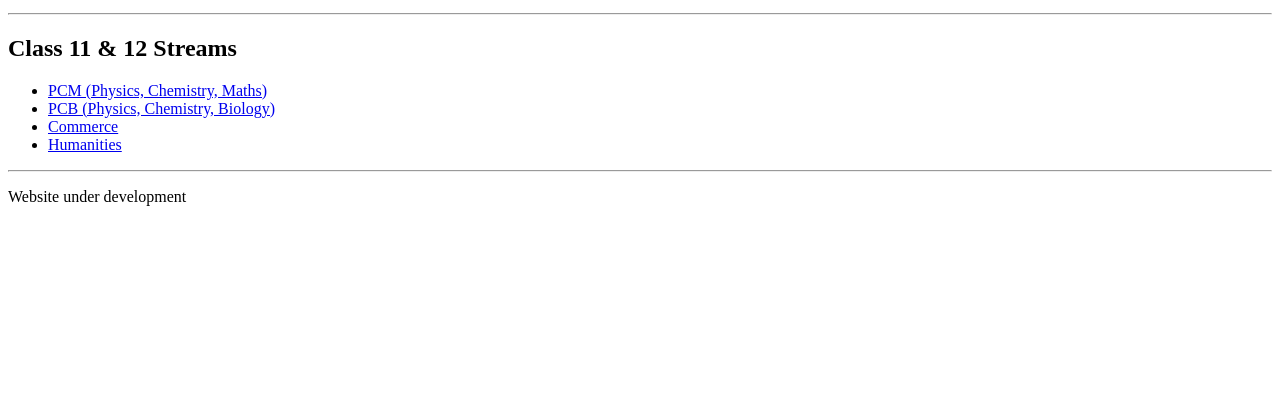
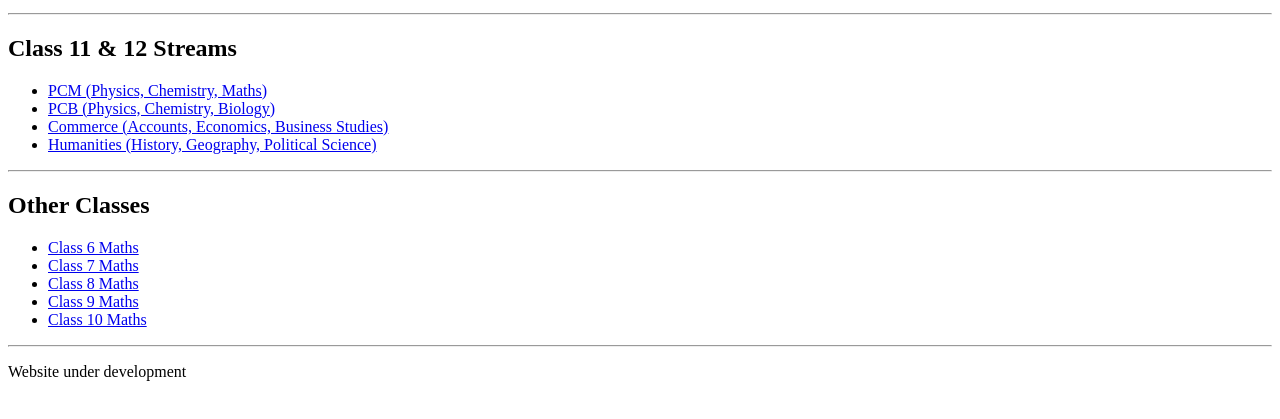
Before and after one commit to studynotes6/studynotes.github.io, a plain HTML site: page index.html in a window 1280 px wide. Shown: the part 101-520 px from the top of the page. Drawn offline with Linux system fonts and the light colour scheme.

Commit message:
Update index.html

```diff
--- a/index.html
+++ b/index.html
@@ -16,8 +16,19 @@
 <ul>
     <li><a href="pcm.html">PCM (Physics, Chemistry, Maths)</a></li>
     <li><a href="pcb.html">PCB (Physics, Chemistry, Biology)</a></li>
-    <li><a href="commerce.html">Commerce</a></li>
-    <li><a href="humanities.html">Humanities</a></li>
+    <li><a href="commerce.html">Commerce (Accounts, Economics, Business Studies)</a></li>
+    <li><a href="humanities.html">Humanities (History, Geography, Political Science)</a></li>
+</ul>
+
+<hr>
+
+<h2>Other Classes</h2>
+<ul>
+    <li><a href="class6-maths.html">Class 6 Maths</a></li>
+    <li><a href="class7-maths.html">Class 7 Maths</a></li>
+    <li><a href="class8-maths.html">Class 8 Maths</a></li>
+    <li><a href="class9-maths.html">Class 9 Maths</a></li>
+    <li><a href="class10-maths.html">Class 10 Maths</a></li>
 </ul>
 
 <hr>
```
